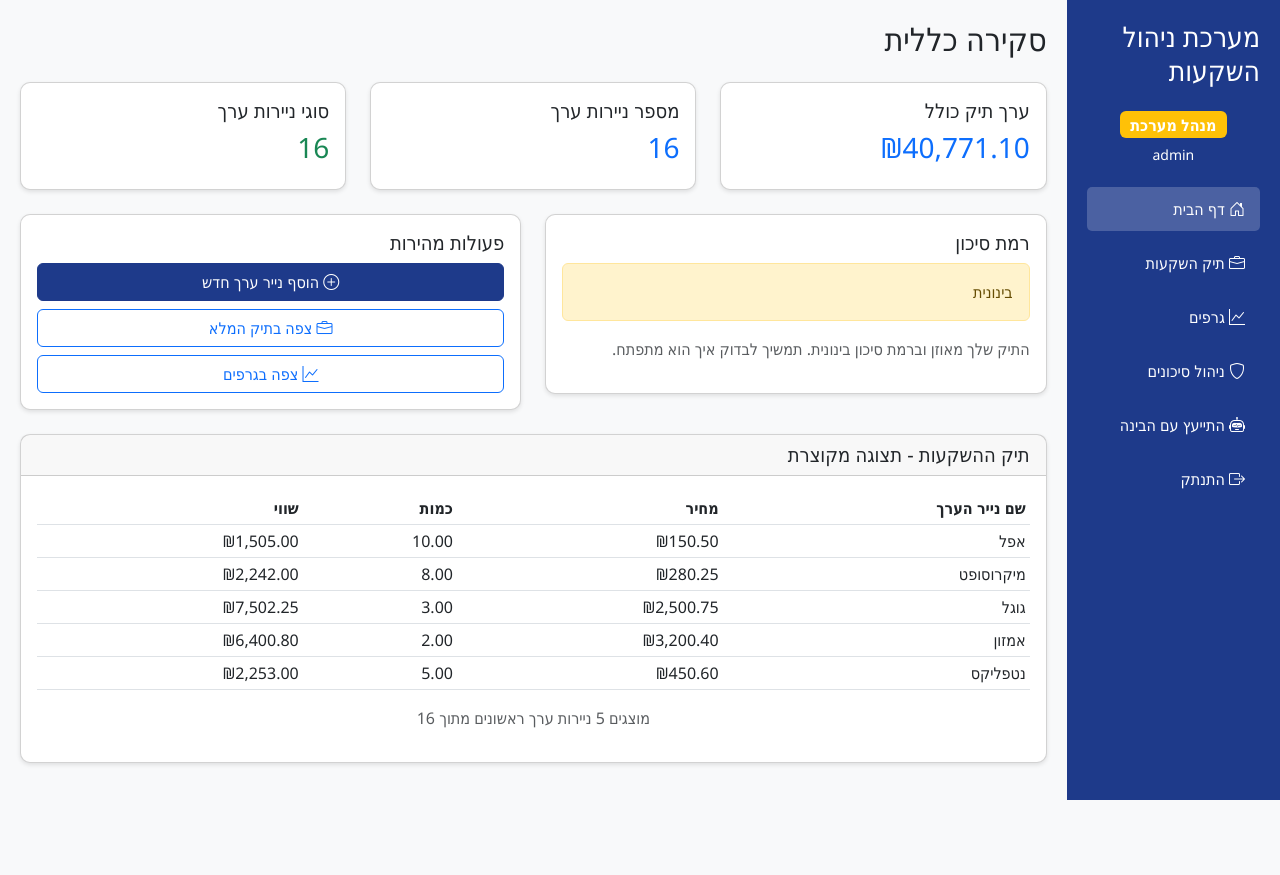
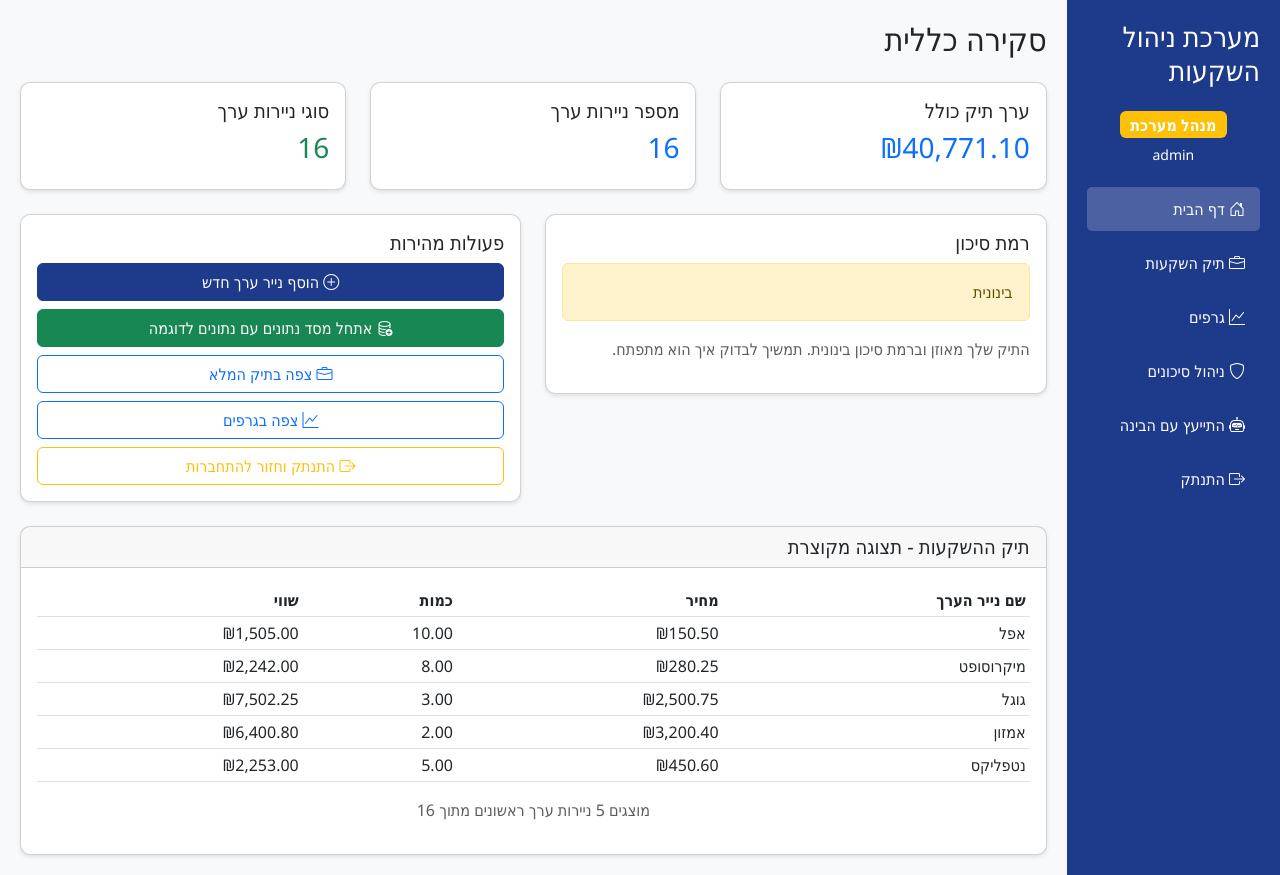
Before and after one commit to Tomerkn/tomerINV, a Flask app: page / in a window 1280 px wide. Before the commit the page ends 800 px from the top, so only its background shows below. Run offline with Flask 3, Linux system fonts and the light colour scheme; a user stored in the database is signed in; data comes from the database, SQL or seed files in the repository.

Commit message:
Add session clearing and database initialization features

```diff
--- a/app.py
+++ b/app.py
@@ -161,6 +161,37 @@ def login():  # פונקציה שמטפלת בכניסה למערכת
 def logout():  # פונקציה שמטפלת ביציאה מהמערכת
     logout_user()  # מנתק את המשתמש מהמערכת
     return redirect(url_for('login'))  # מפנה אותו חזרה לדף הכניסה
+
+@app.route('/clear-session')  # נתיב לניקוי session
+def clear_session():
+    """מנקה את ה-session ומפנה להתחברות"""
+    logout_user()
+    return redirect(url_for('login'))
+
+@app.route('/init-db')  # נתיב לאתחול מסד הנתונים
+def init_database():
+    """מאתחל את מסד הנתונים עם נתונים לדוגמה"""
+    try:
+        # יוצר את הטבלאות
+        portfolio_model.create_tables()
+
+        # מוסיף נתונים לדוגמה
+        sample_securities = [
+            ('Apple', 10, 150.0, 'טכנולוגיה', 'גבוה', 'מניה רגילה'),
+            ('Microsoft', 5, 300.0, 'טכנולוגיה', 'נמוך', 'מניה רגילה'),
+            ('Tesla', 8, 200.0, 'תחבורה', 'גבוה', 'מניה רגילה'),
+            ('אגח ממשלתי', 1000, 1.0, 'פיננסים', 'נמוך', 'אגח ממשלתית'),
+            ('Google', 3, 2500.0, 'טכנולוגיה', 'גבוה', 'מניה רגילה')
+        ]
+
+        for name, amount, price, industry, variance, security_type in sample_securities:
+            portfolio_model.add_security(name, amount, price, industry, variance, security_type)
+
+        flash('מסד הנתונים אותחל בהצלחה עם נתונים לדוגמה!', 'success')
+        return redirect(url_for('index'))
+    except Exception as e:
+        flash(f'שגיאה באתחול מסד הנתונים: {str(e)}', 'error')
+        return redirect(url_for('index'))
 
 @app.route('/')  # נתיב לדף הבית הראשי של האתר
 @login_required  # דקורטור שדורש שהמשתמש יהיה מחובר
--- a/templates/index.html
+++ b/templates/index.html
@@ -53,12 +53,18 @@
                     <a href="{{ url_for('add_security') }}" class="btn btn-primary">
                         <i class="bi bi-plus-circle"></i> הוסף נייר ערך חדש
                     </a>
+                    <a href="{{ url_for('init_database') }}" class="btn btn-success">
+                        <i class="bi bi-database-add"></i> אתחל מסד נתונים עם נתונים לדוגמה
+                    </a>
                     {% endif %}
                     <a href="{{ url_for('portfolio') }}" class="btn btn-outline-primary">
                         <i class="bi bi-briefcase"></i> צפה בתיק המלא
                     </a>
                     <a href="{{ url_for('graph') }}" class="btn btn-outline-primary">
                         <i class="bi bi-graph-up"></i> צפה בגרפים
+                    </a>
+                    <a href="{{ url_for('clear_session') }}" class="btn btn-outline-warning">
+                        <i class="bi bi-box-arrow-right"></i> התנתק וחזור להתחברות
                     </a>
                     {% if not current_user.is_admin() %}
                     <div class="alert alert-info mt-2">
```
